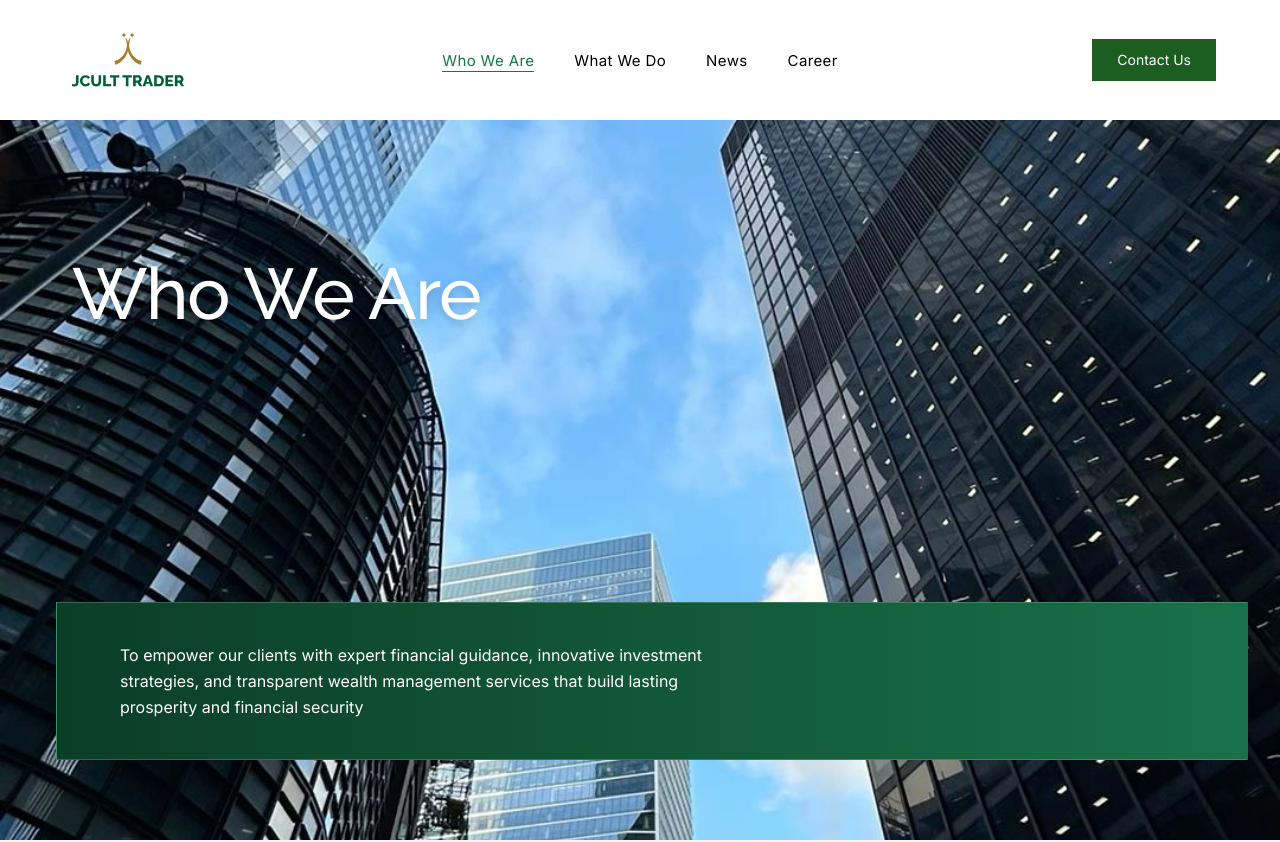
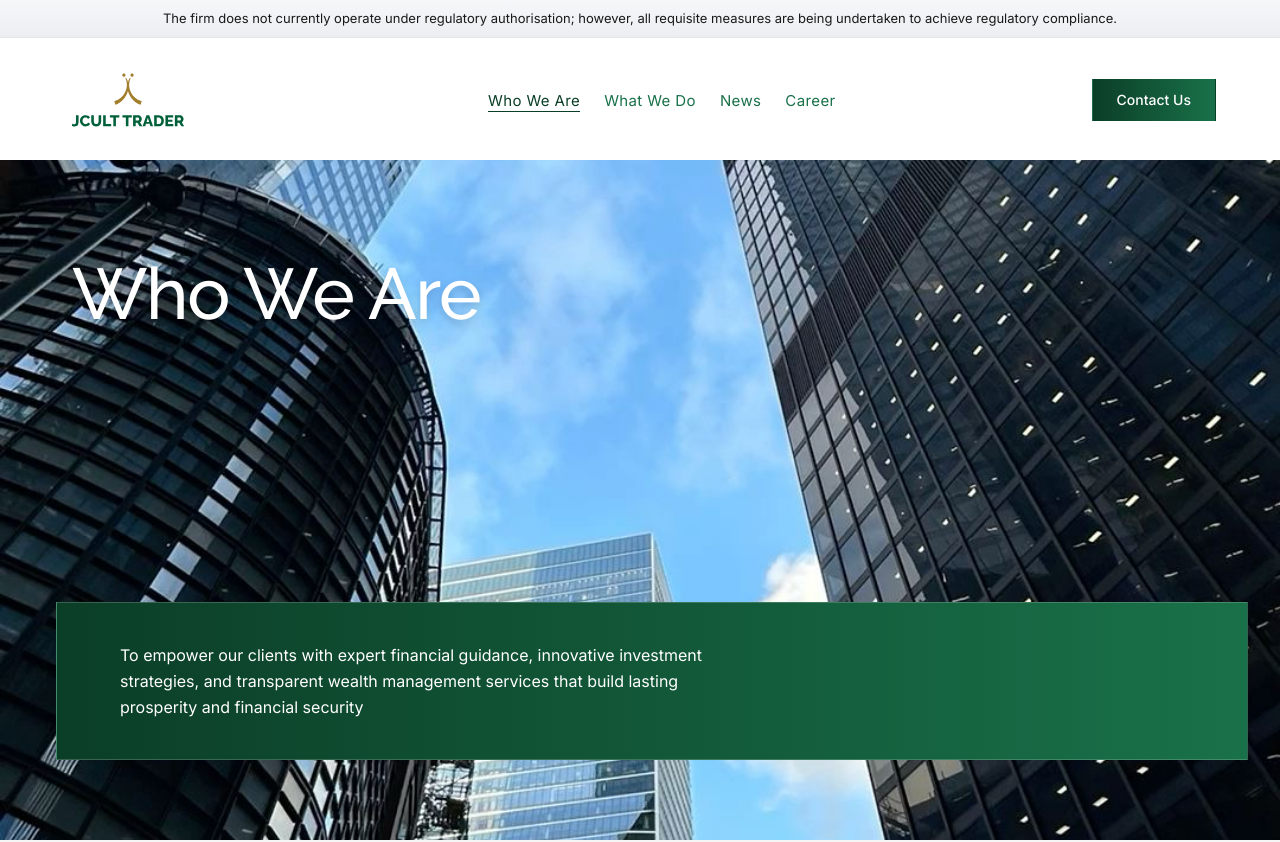
Before and after one commit to CodeWhiz-101/Jcult, a Next.js app: page /who-we-are in a window 1280 px wide. Shown: the top 842 px of the page. Built offline with nearby package versions, Linux system fonts and the light colour scheme.

Commit message:
chore: force vercel rebuild

```diff
--- a/src/app/globals.css
+++ b/src/app/globals.css
@@ -2,9 +2,92 @@
 
 @import "tailwindcss";
 
+
+
 /* ========================================
    CSS VARIABLES
 ======================================== */
+
+
+:root {
+  --brand-green-1: rgb(11, 62, 39); /* dark */
+  --brand-green-2: rgb(25, 113, 73); /* light */
+
+  --brand-green-gradient: linear-gradient(
+    90deg,
+    var(--brand-green-1),
+    var(--brand-green-2)
+  );
+}
+
+@keyframes citadelDropdown {
+  from {
+    max-height: 0;
+    opacity: 0;
+  }
+  to {
+    max-height: 520px;
+    opacity: 1;
+  }
+}
+
+.animate-dropdown {
+  overflow: hidden;
+  animation: citadelDropdown 1.25s cubic-bezier(0.22, 1, 0.36, 1) forwards;
+}
+
+@keyframes dropdownIn {
+  from {
+    opacity: 0;
+    transform: translateY(-30px);
+  }
+  to {
+    opacity: 1;
+    transform: translateY(0);
+  }
+}
+
+@keyframes dropdownOut {
+  from {
+    opacity: 1;
+    transform: translateY(0);
+  }
+  to {
+    opacity: 0;
+    transform: translateY(-20px);
+  }
+}
+:root {
+  --disclaimer-offset: 40px;
+}
+
+@media (max-width: 768px) {
+  :root {
+    --disclaimer-offset: 64px;
+  }
+}
+
+.animate-dropdown-in {
+  animation: dropdownIn 0.8s cubic-bezier(0.22, 1, 0.36, 1) forwards;
+}
+
+.animate-dropdown-out {
+  animation: dropdownOut 0.5s ease-in forwards;
+}
+@keyframes headerRevealUp {
+  from {
+    opacity: 0;
+    transform: translateY(24px);
+  }
+  to {
+    opacity: 1;
+    transform: translateY(0);
+  }
+}
+
+.animate-header-reveal {
+  animation: headerRevealUp 0.9s cubic-bezier(0.22, 1, 0.36, 1) forwards;
+}
 :root {
   /* Solid brand green (text, borders, buttons) */
   --brand-green: #1B5E20;
--- a/src/components/layout/Header.tsx
+++ b/src/components/layout/Header.tsx
@@ -4,8 +4,10 @@ import { useState, useEffect } from 'react';
 import Link from 'next/link';
 import Image from 'next/image';
 import { usePathname } from 'next/navigation';
+import { useRef } from 'react';
 
 export default function Header() {
+  const DISCLAIMER_HEIGHT = 40;
   const [isMenuOpen, setIsMenuOpen] = useState(false);
   const [hoveredTab, setHoveredTab] = useState<string | null>(null);
   const [mobileExpandedTabs, setMobileExpandedTabs] = useState<string[]>([]);
@@ -13,22 +15,34 @@ export default function Header() {
   const [lastScrollY, setLastScrollY] = useState(0);
   const [hasLoaded, setHasLoaded] = useState(false);
   const [isScrolled, setIsScrolled] = useState(false);
+const [isDropdownVisible, setIsDropdownVisible] = useState(false);
+const hasAnimatedRef = useRef(false);
 
   const pathname = usePathname();
   const HEADER_HEIGHT = 120;
+useEffect(() => {
+  // ✅ run load animation ONCE (fixes double animation in dev)
+  if (!hasAnimatedRef.current) {
+    setHasLoaded(true);
+    hasAnimatedRef.current = true;
+  }
 
-  useEffect(() => {
-    setHasLoaded(true);
   const handleScroll = () => {
     const current = window.scrollY;
+
     setIsScrolled(current > 50);
     setIsVisible(current < 100);
-      setLastScrollY(current);
+    setHoveredTab(null); // close dropdown on scroll
   };
 
   window.addEventListener('scroll', handleScroll, { passive: true });
-    return () => window.removeEventListener('scroll', handleScroll);
-  }, [lastScrollY]);
+
+  return () => {
+    window.removeEventListener('scroll', handleScroll);
+  };
+}, []);
+
+
 
   const tabContent: Record<string, string[]> = {
     'Who We Are': ['Our Culture', 'Executive Leadership', 'Our Global Base'],
@@ -48,24 +62,45 @@ export default function Header() {
   };
 
   return (
+    <>
+ <div
+  className="fixed top-0 left-0 right-0 z-[200]
+             text-center text-[13px] leading-relaxed
+             px-4 py-2 md:py-2"
+  style={{
+    background: 'linear-gradient(180deg, #F6F7F9 0%, #ECEEF1 100%)',
+    color: '#1A1A1A',
+    borderBottom: '1px solid #E2E4E8'
+  }}
+>
+  The firm does not currently operate under regulatory authorisation; however,
+  all requisite measures are being undertaken to achieve regulatory compliance.
+</div>
+
    <header
-      className={`w-full fixed left-0 right-0 z-[100] transition-all duration-500 ${
-        isVisible ? 'top-0' : '-top-[140px]'
-      }`}
+  className="w-full fixed left-0 right-0 z-[100] transition-all duration-500"
 style={{
+  top: isVisible ? 'var(--disclaimer-offset)' : `-${HEADER_HEIGHT}px`,
+
     backgroundColor: '#FFFFFF',
     borderBottom: isScrolled ? '1px solid #E8E8E8' : 'none'
   }}
   onMouseLeave={() => setHoveredTab(null)}
 >
+
       {/* TOP HEADER */}
       <div
         className="relative max-w-[1600px] mx-auto px-4 lg:px-12 xl:px-16"
         style={{ height: `${HEADER_HEIGHT}px` }}
       >
-        <div className="flex items-center justify-between h-full">
+      <div className="grid grid-cols-[auto_1fr_auto] items-center h-full">
           {/* LOGO */}
-          <div className="flex-1 flex items-center">
+         <div
+  className={`flex-1 flex items-center ${
+    hasLoaded ? 'animate-header-reveal' : 'opacity-0'
+  }`}
+  style={{ animationDelay: '0ms' }}
+>
             <Link href="/" aria-label="Home">
               <Image
                 src="/Final Logos/Transparent/Base Logo/Primary/Transparent Primary.svg"
@@ -78,8 +113,13 @@ export default function Header() {
           </div>
 
           {/* DESKTOP CENTER NAV */}
-          <nav className="hidden lg:flex flex-1 justify-center">
-            <ul className="flex items-center space-x-10">
+<nav
+  className={`hidden lg:flex flex-1 justify-center pl-7 lg:pl-10 ${
+    hasLoaded ? 'animate-header-reveal' : 'opacity-0'
+  }`}
+  style={{ animationDelay: '120ms' }}
+>
+          <ul className="flex items-center space-x-6">
               {navItems.map((label) => {
                 const href = linkFor(label);
                 const active = isActive(href);
@@ -90,17 +130,27 @@ export default function Header() {
                     <Link
                       href={href}
                       className="inline-block whitespace-nowrap no-underline text-[15px] tracking-wide transition-colors duration-200"
-                      style={{ color: active ? '#127749' : '#000' }}
-                      onMouseEnter={() => setHoveredTab(label)}
+                      style={{
+  color: active
+    ? 'var(--brand-green-1)'
+    : 'var(--brand-green-2)'
+}}
+
+                      onMouseEnter={() => {
+  setHoveredTab(label);
+  setIsDropdownVisible(true);
+}}
                     >
                       {label}
 
                       {/* underline animation */}
                       <span
-                        className={`absolute left-0 -bottom-0 h-[1px] bg-[#127749] transition-all duration-300 ${
+  className={`absolute left-0 -bottom-0 h-[1px] transition-all duration-300 ${
     active || hovered ? 'w-full' : 'w-0'
   }`}
+  style={{ backgroundColor: 'var(--brand-green-1)' }}
 />
+
                     </Link>
                   </li>
                 );
@@ -109,28 +159,36 @@ export default function Header() {
           </nav>
 
           {/* CONTACT US BUTTON */}
-          <div className="flex-1 flex justify-end">
+          <div
+  className={`flex-1 flex justify-end ${
+    hasLoaded ? 'animate-header-reveal' : 'opacity-0'
+  }`}
+  style={{ animationDelay: '240ms' }}
+>
  <Link
   href="/contact"
-              className="px-6 py-2.5 text-sm no-underline transition-all duration-200"
-              style={{
-                backgroundColor: '#1B5E20',
-                border: '1px solid #1B5E20',
-                color: '#FFFFFF'
-              }}
-              onMouseEnter={(e) => {
-                const el = e.currentTarget;
-                el.style.backgroundColor = '#FFFFFF';
-                el.style.color = '#1B5E20';
-              }}
-              onMouseLeave={(e) => {
-                const el = e.currentTarget;
-                el.style.backgroundColor = '#1B5E20';
-                el.style.color = '#FFFFFF';
-              }}
+  className="
+    inline-flex items-center justify-center
+    px-6 py-2.5 text-sm font-medium
+    no-underline
+
+    text-white
+    border border-transparent
+
+    bg-[linear-gradient(90deg,var(--brand-green-1),var(--brand-green-2))]
+    hover:bg-none hover:bg-white
+
+    transition-all duration-300
+
+    hover:text-[var(--brand-green-1)]
+    hover:border-[var(--brand-green-1)]
+  "
 >
   Contact Us
 </Link>
+
+
+
           </div>
 
           {/* MOBILE MENU BUTTON */}
@@ -167,25 +225,35 @@ export default function Header() {
         <div
           className="hidden lg:block fixed inset-0 bg-black/20"
           style={{
-            top: `${HEADER_HEIGHT}px`,
+  top: `calc(var(--disclaimer-offset) + ${HEADER_HEIGHT}px)`,
   zIndex: 50
 }}
-          onMouseEnter={() => setHoveredTab(hoveredTab)}
-          onClick={() => setHoveredTab(null)}
+
         />
       )}
 
       {/* DESKTOP DROPDOWN */}
-      {hoveredTab && (
+      {/* DESKTOP DROPDOWN */}
+{isDropdownVisible && hoveredTab  && (
   <div
-          className="hidden lg:block fixed left-0 right-0 bg-white z-[60]"
+    className={`hidden lg:block fixed left-0 right-0 bg-white z-[60]
+      ${hoveredTab ? 'animate-dropdown-in' : 'animate-dropdown-out'}`}
     style={{
-            top: `${HEADER_HEIGHT}px`,
+  top: isVisible
+    ? `calc(var(--disclaimer-offset) + ${HEADER_HEIGHT}px)`
+    : `-${HEADER_HEIGHT}px`,
   minHeight: '430px',
   boxShadow: '0 10px 30px rgba(0,0,0,0.08)'
 }}
-          onMouseEnter={() => setHoveredTab(hoveredTab)}
+
+
+    onMouseEnter={() => setIsDropdownVisible(true)}
+    onMouseLeave={() => {
+      setHoveredTab(null);
+      setTimeout(() => setIsDropdownVisible(false), 500);
+    }}
   >
+
           {/* GREY RIGHT SIDE PANEL — RESPONSIVE */}
           <div
             className="absolute top-0 bottom-0 bg-[#F4F4F4]"
@@ -196,34 +264,56 @@ export default function Header() {
           />
 
           {/* DROPDOWN CONTENT */}
-          <div className="relative max-w-[1600px] mx-auto px-10 h-full flex gap-10 pt-12 pb-16">
+          <div className="relative max-w-[1600px] mx-auto px-4 lg:px-12 xl:px-16 h-full flex gap-10 pt-12 pb-16">
 
             {/* LEFT COLUMN */}
             <div className="w-[380px]">
-              <h2 className="text-4xl font-normal text-[#1A1A1A] mb-6">
+             <h2
+  className="text-4xl lg:text-5xl font-brand font-medium mb-6
+             transition-colors duration-300"
+  style={{ color: 'var(--brand-green-2)' }}
+>
   {hoveredTab}
 </h2>
 
+
               <Link
   href={linkFor(hoveredTab)}
-                className="inline-block px-7 py-3 bg-[#1B5E20] border border-[#1B5E20] text-white no-underline transition-all"
+  className="
+    inline-flex items-center justify-center
+    px-7 py-3 text-sm font-medium
+    no-underline
+
+    text-white
+    border border-transparent
+
+    transition-all duration-300
+  "
+  style={{
+    backgroundImage: 'var(--brand-green-gradient)'
+  }}
   onMouseEnter={(e) => {
-                  e.currentTarget.style.backgroundColor = 'white';
-                  e.currentTarget.style.color = '#1B5E20';
+    e.currentTarget.style.backgroundImage = 'none';
+    e.currentTarget.style.backgroundColor = '#FFFFFF';
+    e.currentTarget.style.color = 'var(--brand-green-1)';
+    e.currentTarget.style.border = '1px solid var(--brand-green-1)';
   }}
   onMouseLeave={(e) => {
-                  e.currentTarget.style.backgroundColor = '#1B5E20';
-                  e.currentTarget.style.color = 'white';
+    e.currentTarget.style.backgroundImage = 'var(--brand-green-gradient)';
+    e.currentTarget.style.backgroundColor = 'transparent';
+    e.currentTarget.style.color = '#FFFFFF';
+    e.currentTarget.style.border = '1px solid transparent';
   }}
 >
   Learn More
 </Link>
+
             </div>
 
             {/* RIGHT COLUMN LINKS */}
             <div className="flex-1 pl-6 pt-2 relative z-[10]">
               <div className="space-y-6">
-                {(tabContent[hoveredTab as keyof typeof tabContent] || []).map(
+                {(tabContent[hoveredTab]|| []).map(
                   (item, index) => {
                     const base = linkFor(hoveredTab);
                     const slug = item.toLowerCase().replace(/\s+/g, '-');
@@ -233,16 +323,37 @@ export default function Header() {
                       <Link
   key={index}
   href={href}
-                        className="block text-[20px] text-[#1A1A1A] no-underline hover:text-[#127749] transition-colors"
+  className="
+    group relative block w-fit
+    text-[15px] tracking-wide
+    no-underline
+    transition-colors duration-300
+    hover:text-[var(--brand-green-1)]
+  "
   style={{
-                          animation: `slideInFromLeft 0.35s ease-out ${
-                            index * 0.1
-                          }s both`,
+    color: 'var(--brand-green-2)',
+
+    /* 🔥 KEEP YOUR EXISTING ANIMATION */
+    animation: `slideInFromLeft 0.45s cubic-bezier(0.22, 1, 0.36, 1)`,
+    animationDelay: `${index * 120}ms`,
+    animationFillMode: 'both',
     opacity: 0
   }}
 >
   {item}
+
+  <span
+    className="
+      absolute left-0 -bottom-[2px]
+      h-[1px]
+      bg-[var(--brand-green-1)]
+      w-0
+      transition-all duration-300
+      group-hover:w-full
+    "
+  />
 </Link>
+
                     );
                   }
                 )}
@@ -348,5 +459,7 @@ export default function Header() {
         </div>
       )}
     </header>
+
+    </>
   );
 }
```
Also changed, not shown: 1 other file (tests, documents, lock files or other folders). Lines whose indentation alone changed are shown as unchanged.
